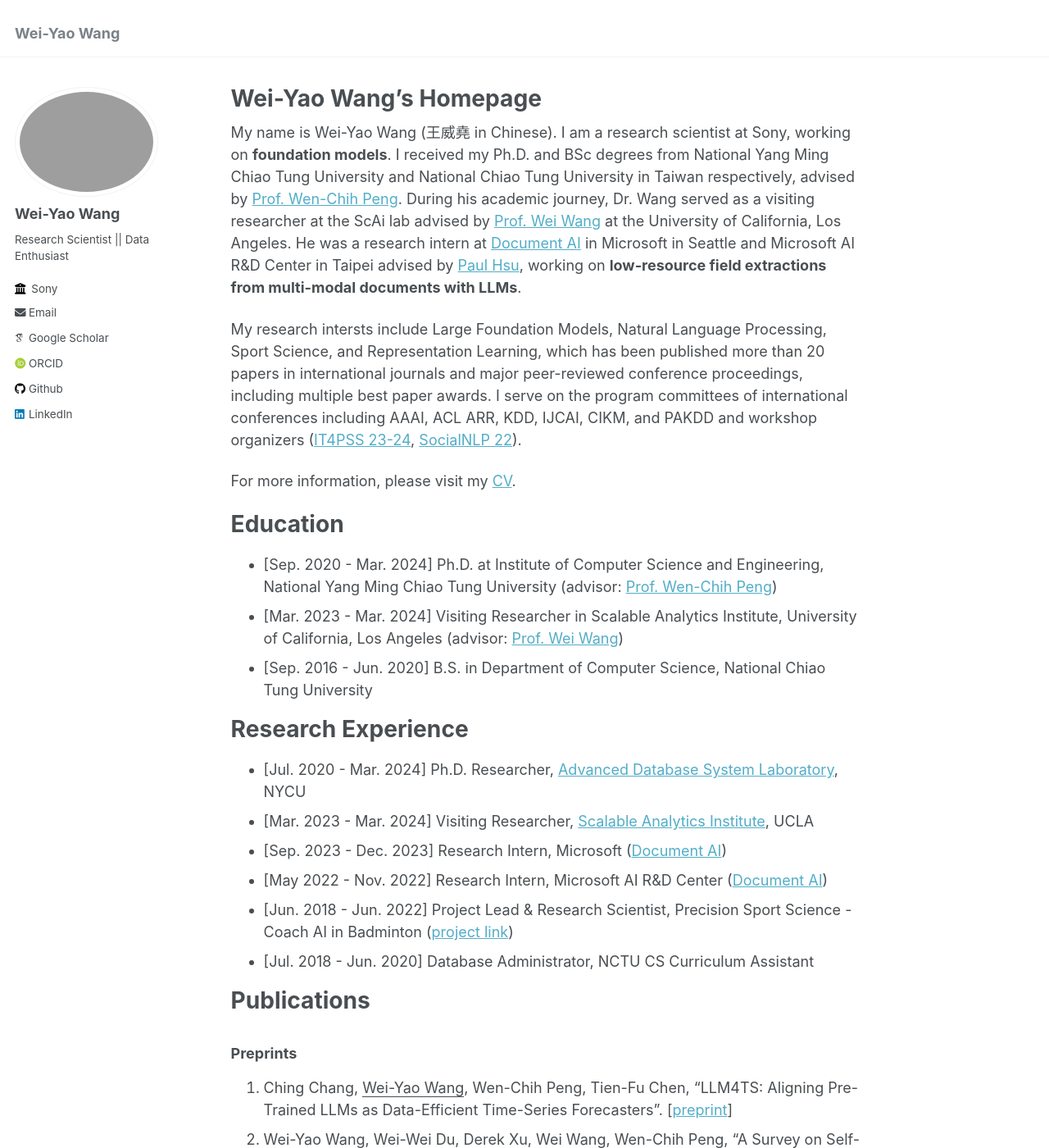
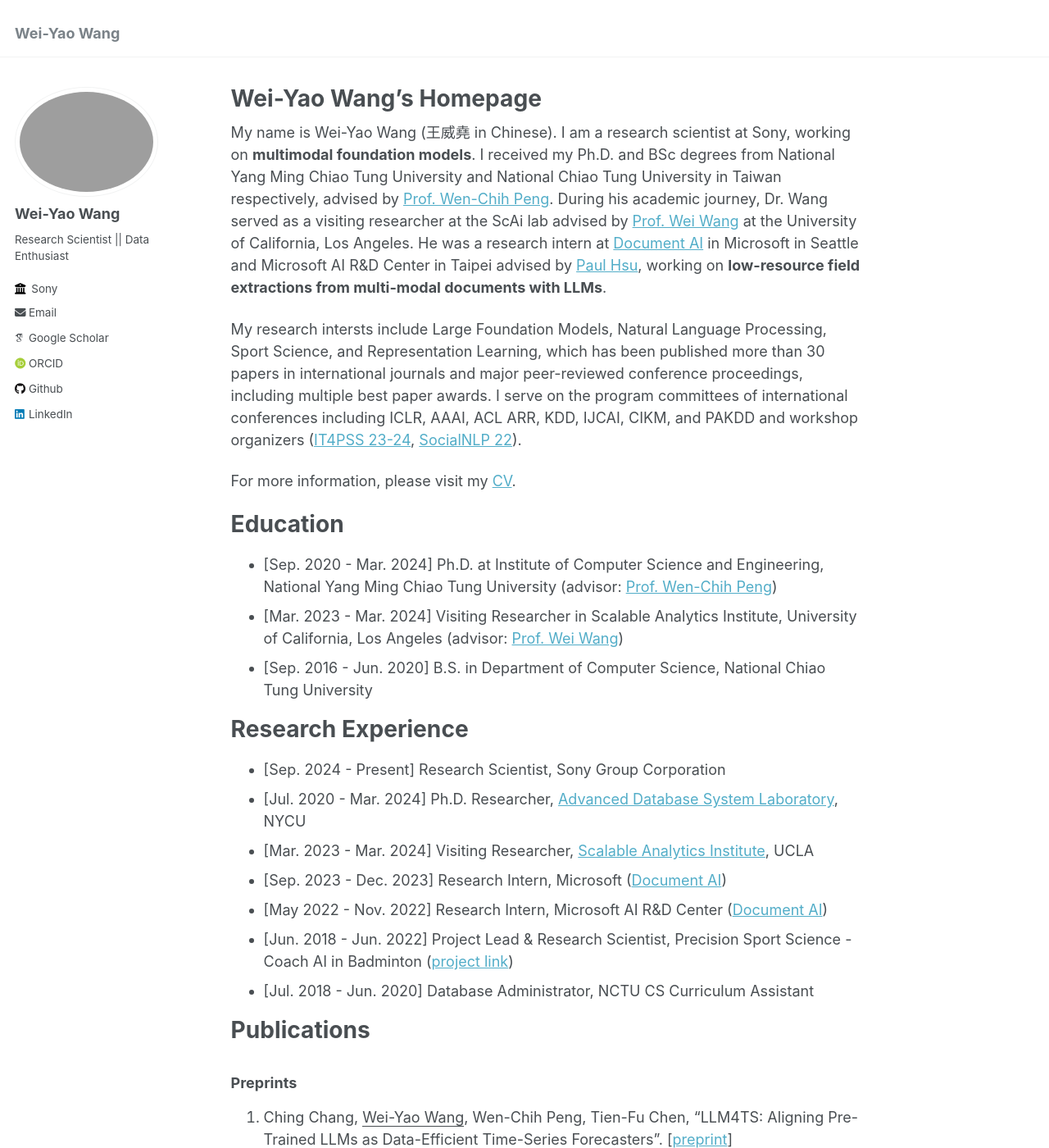
Before and after one commit to wywyWang/wywyWang.github.io, a Jekyll site: the page built from _pages/about.md, in a window 1280 px wide and 1400 px high. Shown: the whole window at 82% size. Built offline with Jekyll 4.4.1, drawn with Linux system fonts in a browser that asks for light colours; some web fonts are replaced; some of the changed lines change nothing that is shown; some of the changed text lies outside the part shown.

Commit message:
update recent status

```diff
--- a/_pages/about.md
+++ b/_pages/about.md
@@ -7,9 +7,9 @@ redirect_from:
   - /about.html
 ---
 
-My name is Wei-Yao Wang (王威堯 in Chinese). I am a research scientist at Sony, working on **foundation models**. I received my Ph.D. and BSc degrees from National Yang Ming Chiao Tung University and National Chiao Tung University in Taiwan respectively, advised by [Prof. Wen-Chih Peng](https://sites.google.com/site/wcpeng/wcpeng). During his academic journey, Dr. Wang served as a visiting researcher at the ScAi lab advised by [Prof. Wei Wang](https://web.cs.ucla.edu/~weiwang/) at the University of California, Los Angeles. He was a research intern at [Document AI](https://www.microsoft.com/en-us/research/project/document-ai/overview/) in Microsoft in Seattle and Microsoft AI R&D Center in Taipei advised by [Paul Hsu](https://www.microsoft.com/en-us/research/people/paulhsu/), working on **low-resource field extractions from multi-modal documents with LLMs**.
+My name is Wei-Yao Wang (王威堯 in Chinese). I am a research scientist at Sony, working on **multimodal foundation models**. I received my Ph.D. and BSc degrees from National Yang Ming Chiao Tung University and National Chiao Tung University in Taiwan respectively, advised by [Prof. Wen-Chih Peng](https://sites.google.com/site/wcpeng/wcpeng). During his academic journey, Dr. Wang served as a visiting researcher at the ScAi lab advised by [Prof. Wei Wang](https://web.cs.ucla.edu/~weiwang/) at the University of California, Los Angeles. He was a research intern at [Document AI](https://www.microsoft.com/en-us/research/project/document-ai/overview/) in Microsoft in Seattle and Microsoft AI R&D Center in Taipei advised by [Paul Hsu](https://www.microsoft.com/en-us/research/people/paulhsu/), working on **low-resource field extractions from multi-modal documents with LLMs**.
 
-My research intersts include Large Foundation Models, Natural Language Processing, Sport Science, and Representation Learning, which has been published more than 20 papers in international journals and major peer-reviewed conference proceedings, including multiple best paper awards. I serve on the program committees of international conferences including AAAI, ACL ARR, KDD, IJCAI, CIKM, and PAKDD and workshop organizers ([IT4PSS 23-24](https://wasn.csie.ncu.edu.tw/workshop/IT4PSS2024.html), [SocialNLP 22](https://sites.google.com/view/socialnlp2022/)).
+My research intersts include Large Foundation Models, Natural Language Processing, Sport Science, and Representation Learning, which has been published more than 30 papers in international journals and major peer-reviewed conference proceedings, including multiple best paper awards. I serve on the program committees of international conferences including ICLR, AAAI, ACL ARR, KDD, IJCAI, CIKM, and PAKDD and workshop organizers ([IT4PSS 23-24](https://wasn.csie.ncu.edu.tw/workshop/IT4PSS2024.html), [SocialNLP 22](https://sites.google.com/view/socialnlp2022/)).
 
 For more information, please visit my [CV](https://drive.google.com/file/d/1YWwWkMy9zy4jGmm8Jni4zRh-iomogupX/view?usp=drive_link).
 
@@ -21,6 +21,7 @@ Education
 
 Research Experience
 ======
+- [Sep. 2024 - Present] Research Scientist, Sony Group Corporation
 - [Jul. 2020 - Mar. 2024] Ph.D. Researcher, [Advanced Database System Laboratory](https://lab-adsl-website.vercel.app/), NYCU
 - [Mar. 2023 - Mar. 2024] Visiting Researcher, [Scalable Analytics Institute](https://scai.cs.ucla.edu/), UCLA
 - [Sep. 2023 - Dec. 2023] Research Intern, Microsoft ([Document AI](https://www.microsoft.com/en-us/research/project/document-ai/overview/))
@@ -32,30 +33,30 @@ Publications
 ======
 ### Preprints
 1. Ching Chang, <ins>Wei-Yao Wang</ins>, Wen-Chih Peng, Tien-Fu Chen, "LLM4TS: Aligning Pre-Trained LLMs as Data-Efficient Time-Series Forecasters". [[preprint](https://arxiv.org/abs/2308.08469)]
-2. <ins>Wei-Yao Wang</ins>, Wei-Wei Du, Derek Xu, Wei Wang, Wen-Chih Peng, "A Survey on Self-Supervised Learning for Non-Sequential Tabular Data". [[preprint](https://arxiv.org/abs/2402.01204)]
-3. <ins>Wei-Yao Wang</ins>, Wen-Chih Peng, Wei Wang, Philip Yu, "ShuttleSHAP: A Turn-Based Feature Attribution Approach for Analyzing Forecasting Models in Badminton". [[preprint](https://arxiv.org/abs/2312.10942)]
+2. <ins>Wei-Yao Wang</ins>, Wen-Chih Peng, Wei Wang, Philip Yu, "ShuttleSHAP: A Turn-Based Feature Attribution Approach for Analyzing Forecasting Models in Badminton". [[preprint](https://arxiv.org/abs/2312.10942)]
 
 ### Journals and Conferences
-1. <ins>Wei-Yao Wang</ins>\*, Xiusi Chen\*, Ziniu Hu, David Reynoso, Kun Jin, Mingyan Liu, P. Jeffrey Brantingham, Wei Wang, "Professional Basketball Player Behavior Synthesis via Planning with Diffusion", *33rd ACM International Conference on Information and Knowledge Management (CIKM), 2024* (acceptance rate: 33.3%). [[paper](https://arxiv.org/abs/2306.04090)]
-2. Kuang-Da Wang, <ins>Wei-Yao Wang</ins>, Ping-Chun Hsieh, Wen-Chih Peng, "Offline Imitation of Badminton Player Behavior via Experiential Contexts and Brownian Motion", *European Conference on Machine Learning and Principles and Practice of Knowledge Discovery in Databases (ECML-PKDD), 2024* (acceptance rate: 24.5%). [[paper](https://arxiv.org/abs/2403.12406)]
-3. <ins>Wei-Yao Wang</ins>, Wei-Wei Du, Wen-Chih Peng, "Benchmarking Stroke Forecasting with Stroke-Level Badminton Dataset", *33rd International Joint Conference on Artificial Intelligence (IJCAI Demo), 2024*. [[paper](https://arxiv.org/abs/2306.15664)]
-4. Ching Chang, Chiao-Tung Chan, <ins>Wei-Yao Wang</ins>, Wen-Chih Peng, Tien-Fu Chen, "TimeDRL: Disentangled Representation Learning for Multivariate Time-Series", *IEEE International Conference on Data Engineering (ICDE), 2024*. [[paper](https://arxiv.org/abs/2312.04142)]
-5. Chih-Chia Li, <ins>Wei-Yao Wang</ins>, Wei-Wei Du, Wen-Chih Peng, "Look Around! A Neighbor Relation Graph Learning Framework for Real Estate Appraisal", *Pacific-Asia Conference on Knowledge Discovery and Data Mining (PAKDD), 2024*. [[paper](https://arxiv.org/abs/2212.12190)]
-6. <ins>Wei-Yao Wang</ins>, Yu-Chieh Chang, Wen-Chih Peng, "Style-News: Incorporating Stylized News Generation and Adversarial Verification for Neural Fake News Detection", *18th Conference of the European Chapter of the Association for Computational Linguistics (EACL), 2024* (acceptance rate: 20.3%). [[paper](https://aclanthology.org/2024.eacl-long.92/)]
-7. Zheng-Ming Lin, Ching Chang, <ins>Wei-Yao Wang</ins>, Kuang-Da Wang, Wen-Chih Peng, "Root Cause Analysis In Microservice Using Neural Granger Causal Discovery", *38th AAAI Conference on Artificial Intelligence (AAAI), 2024* (acceptance rate: 23.75%). [[paper](https://ojs.aaai.org/index.php/AAAI/article/view/27772)]
-8. Ying-Ying Chang, <ins>Wei-Yao Wang</ins>, Wen-Chih Peng, "SeGA: Preference-Aware Self-Contrastive Learning with Prompts for Anomalous User Detection on Twitter", *38th AAAI Conference on Artificial Intelligence (AAAI), 2024* (acceptance rate: 23.75%). [[paper](https://ojs.aaai.org/index.php/AAAI/article/view/27752)]
-9. Kuang-Da Wang, Yu-Tse Chen, Yu-Heng Lin, <ins>Wei-Yao Wang</ins>, Wen-Chih Peng, "The CoachAI Badminton Environment: Bridging the Gap Between a Reinforcement Learning Environment and Real-World Badminton Games", *38th AAAI Conference on Artificial Intelligence (AAAI Demo), 2024*. [[paper](https://ojs.aaai.org/index.php/AAAI/article/view/30584)]
-10. Kuang-Da Wang, <ins>Wei-Yao Wang</ins>, Yu-Tse Chen, Yu-Heng Lin, Wen-Chih Peng, "The CoachAI Badminton Environment: A Novel Reinforcement Learning Environment with Realistic Opponents (Student Abstract)", *38th AAAI Conference on Artificial Intelligence (AAAI), 2024*. [[paper](https://ojs.aaai.org/index.php/AAAI/article/view/30523)]
-11. Yu-Chien Tang, <ins>Wei-Yao Wang</ins>, An-Zi Yen, Wen-Chih Peng, "RSVP: Customer Intent Detection via Agent Response Contrastive and Generative Pre-Training", *2023 Conference on Empirical Methods in Natural Language Processing (EMNLP Findings), 2023*. [[paper](https://arxiv.org/abs/2310.09773)]
-12. Wei-Wei Du, <ins>Wei-Yao Wang</ins>, Wen-Chih Peng, "DoRA: Domain-Based Self-Supervised Learning Framework for Low-Resource Real Estate Appraisal", *32nd ACM International Conference on Information and Knowledge Management (CIKM), 2023* (acceptance rate: 32%). [[paper](https://dl.acm.org/doi/10.1145/3583780.3615470)]
-13. <ins>Wei-Yao Wang</ins>, Yung Chang Huang, Tsi-Ui Ik, Wen-Chih Peng, "ShuttleSet: A Human-Annotated Stroke-Level Singles Dataset for Badminton Tactical Analysis", *29TH ACM SIGKDD Conference On Knowledge Discovery And Data Mining (KDD), 2023* (acceptance rate: 25.4%). [[paper](https://dl.acm.org/doi/10.1145/3580305.3599906)]
-14. Kai-Shiang Chang, <ins>Wei-Yao Wang</ins>, Wen-Chih Peng, "Where Will Players Move Next? Dynamic Graphs and Hierarchical Fusion for Movement Forecasting in Badminton", *37th AAAI Conference on Artificial Intelligence (AAAI), 2023* (acceptance rate: 19.6%). [[paper](https://ojs.aaai.org/index.php/AAAI/article/view/25855)]
-15. Li-Chun Huang, Nai-Zen Hseuh, Yen-Che Chien, <ins>Wei-Yao Wang</ins>, Kuang-Da Wang, Wen-Chih Peng, "A Reinforcement Learning Badminton Environment for Simulating Player Tactics (Student Abstract)", *37th AAAI Conference on Artificial Intelligence (AAAI), 2023*. [[paper](https://ojs.aaai.org/index.php/AAAI/article/view/26976)]
-16. <ins>Wei-Yao Wang</ins>, "Modeling Turn-Based Sequences for Player Tactic Applications in Badminton Matches", *31st ACM International Conference on Information and Knowledge Management (CIKM), 2022*. [[paper](https://dl.acm.org/doi/abs/10.1145/3511808.3557820)]
-17. <ins>Wei-Yao Wang</ins>, Teng-Fong Chan, Wen-Chih Peng, Hui-Kuo Yang, Chih-Chuan Wang, Yao-Chung Fan, "How Is the Stroke? Inferring Shot Influence in Badminton Matches via Long Short-Term Dependencies", *ACM Transactions on Intelligent Systems and Technology (TIST), Vol. 14, No. 1, pp1-22, 2022*. [[paper](https://dl.acm.org/doi/full/10.1145/3551391)]
-18. <ins>Wei-Yao Wang</ins>, Hong-Han Shuai, Kai-Shiang Chang, Wen-Chih Peng, "ShuttleNet: Position-Aware Fusion of Rally Progress and Player Styles for Stroke Forecasting in Badminton", *37th AAAI Conference on Artificial Intelligence (AAAI), 2022* (acceptance rate: 15%). [[paper](https://arxiv.org/abs/2112.01044)]
-19. <ins>Wei-Yao Wang</ins>, Teng-Fong Chan, Hui-Kuo Yang, Chih-Chuan Wang, Yao-Chung Fan, Wen-Chih Peng, "Exploring the Long Short-Term Dependencies to Infer Shot Influence in Badminton Matches", *The 21st IEEE International Conference on Data Mining (ICDM), 2021* (acceptance rate: 20%). [[paper](https://arxiv.org/abs/2109.06431)]
-20. <ins>Wei-Yao Wang</ins>, Kai-Shiang Chang, Teng-Fong Chen, Chih-Chuan Wang, Wen-Chih Peng, Chih-Wei Yi, “Badminton Coach AI: A badminton match data analysis platform based on deep learning”, *Physical Education Journal, vol.53, no.2, pp.201–213, 2020*. [[paper](https://www.airitilibrary.com/Publication/alDetailedMesh?docid=10247297-202006-202007060015-202007060015-201-213)]
+1. <ins>Wei-Yao Wang</ins>, Wei-Wei Du, Derek Xu, Wei Wang, Wen-Chih Peng, "A Survey on Self-Supervised Learning for Non-Sequential Tabular Data", *The 16th Asian Conference on Machine Learning (ACML), 2024*. [[paper](https://arxiv.org/abs/2402.01204)]
+2. <ins>Wei-Yao Wang</ins>\*, Xiusi Chen\*, Ziniu Hu, David Reynoso, Kun Jin, Mingyan Liu, P. Jeffrey Brantingham, Wei Wang, "Professional Basketball Player Behavior Synthesis via Planning with Diffusion", *33rd ACM International Conference on Information and Knowledge Management (CIKM), 2024* (acceptance rate: 33.3%). [[paper](https://arxiv.org/abs/2306.04090)]
+3. Kuang-Da Wang, <ins>Wei-Yao Wang</ins>, Ping-Chun Hsieh, Wen-Chih Peng, "Offline Imitation of Badminton Player Behavior via Experiential Contexts and Brownian Motion", *European Conference on Machine Learning and Principles and Practice of Knowledge Discovery in Databases (ECML-PKDD), 2024* (acceptance rate: 24.5%). [[paper](https://arxiv.org/abs/2403.12406)]
+4. <ins>Wei-Yao Wang</ins>, Wei-Wei Du, Wen-Chih Peng, "Benchmarking Stroke Forecasting with Stroke-Level Badminton Dataset", *33rd International Joint Conference on Artificial Intelligence (IJCAI Demo), 2024*. [[paper](https://arxiv.org/abs/2306.15664)]
+5. Ching Chang, Chiao-Tung Chan, <ins>Wei-Yao Wang</ins>, Wen-Chih Peng, Tien-Fu Chen, "TimeDRL: Disentangled Representation Learning for Multivariate Time-Series", *IEEE International Conference on Data Engineering (ICDE), 2024*. [[paper](https://arxiv.org/abs/2312.04142)]
+6. Chih-Chia Li, <ins>Wei-Yao Wang</ins>, Wei-Wei Du, Wen-Chih Peng, "Look Around! A Neighbor Relation Graph Learning Framework for Real Estate Appraisal", *Pacific-Asia Conference on Knowledge Discovery and Data Mining (PAKDD), 2024*. [[paper](https://arxiv.org/abs/2212.12190)]
+7. <ins>Wei-Yao Wang</ins>, Yu-Chieh Chang, Wen-Chih Peng, "Style-News: Incorporating Stylized News Generation and Adversarial Verification for Neural Fake News Detection", *18th Conference of the European Chapter of the Association for Computational Linguistics (EACL), 2024* (acceptance rate: 20.3%). [[paper](https://aclanthology.org/2024.eacl-long.92/)]
+8. Zheng-Ming Lin, Ching Chang, <ins>Wei-Yao Wang</ins>, Kuang-Da Wang, Wen-Chih Peng, "Root Cause Analysis In Microservice Using Neural Granger Causal Discovery", *38th AAAI Conference on Artificial Intelligence (AAAI), 2024* (acceptance rate: 23.75%). [[paper](https://ojs.aaai.org/index.php/AAAI/article/view/27772)]
+9. Ying-Ying Chang, <ins>Wei-Yao Wang</ins>, Wen-Chih Peng, "SeGA: Preference-Aware Self-Contrastive Learning with Prompts for Anomalous User Detection on Twitter", *38th AAAI Conference on Artificial Intelligence (AAAI), 2024* (acceptance rate: 23.75%). [[paper](https://ojs.aaai.org/index.php/AAAI/article/view/27752)]
+10. Kuang-Da Wang, Yu-Tse Chen, Yu-Heng Lin, <ins>Wei-Yao Wang</ins>, Wen-Chih Peng, "The CoachAI Badminton Environment: Bridging the Gap Between a Reinforcement Learning Environment and Real-World Badminton Games", *38th AAAI Conference on Artificial Intelligence (AAAI Demo), 2024*. [[paper](https://ojs.aaai.org/index.php/AAAI/article/view/30584)]
+11. Kuang-Da Wang, <ins>Wei-Yao Wang</ins>, Yu-Tse Chen, Yu-Heng Lin, Wen-Chih Peng, "The CoachAI Badminton Environment: A Novel Reinforcement Learning Environment with Realistic Opponents (Student Abstract)", *38th AAAI Conference on Artificial Intelligence (AAAI), 2024*. [[paper](https://ojs.aaai.org/index.php/AAAI/article/view/30523)]
+12. Yu-Chien Tang, <ins>Wei-Yao Wang</ins>, An-Zi Yen, Wen-Chih Peng, "RSVP: Customer Intent Detection via Agent Response Contrastive and Generative Pre-Training", *2023 Conference on Empirical Methods in Natural Language Processing (EMNLP Findings), 2023*. [[paper](https://arxiv.org/abs/2310.09773)]
+13. Wei-Wei Du, <ins>Wei-Yao Wang</ins>, Wen-Chih Peng, "DoRA: Domain-Based Self-Supervised Learning Framework for Low-Resource Real Estate Appraisal", *32nd ACM International Conference on Information and Knowledge Management (CIKM), 2023* (acceptance rate: 32%). [[paper](https://dl.acm.org/doi/10.1145/3583780.3615470)]
+14. <ins>Wei-Yao Wang</ins>, Yung Chang Huang, Tsi-Ui Ik, Wen-Chih Peng, "ShuttleSet: A Human-Annotated Stroke-Level Singles Dataset for Badminton Tactical Analysis", *29TH ACM SIGKDD Conference On Knowledge Discovery And Data Mining (KDD), 2023* (acceptance rate: 25.4%). [[paper](https://dl.acm.org/doi/10.1145/3580305.3599906)]
+15. Kai-Shiang Chang, <ins>Wei-Yao Wang</ins>, Wen-Chih Peng, "Where Will Players Move Next? Dynamic Graphs and Hierarchical Fusion for Movement Forecasting in Badminton", *37th AAAI Conference on Artificial Intelligence (AAAI), 2023* (acceptance rate: 19.6%). [[paper](https://ojs.aaai.org/index.php/AAAI/article/view/25855)]
+16. Li-Chun Huang, Nai-Zen Hseuh, Yen-Che Chien, <ins>Wei-Yao Wang</ins>, Kuang-Da Wang, Wen-Chih Peng, "A Reinforcement Learning Badminton Environment for Simulating Player Tactics (Student Abstract)", *37th AAAI Conference on Artificial Intelligence (AAAI), 2023*. [[paper](https://ojs.aaai.org/index.php/AAAI/article/view/26976)]
+17. <ins>Wei-Yao Wang</ins>, "Modeling Turn-Based Sequences for Player Tactic Applications in Badminton Matches", *31st ACM International Conference on Information and Knowledge Management (CIKM), 2022*. [[paper](https://dl.acm.org/doi/abs/10.1145/3511808.3557820)]
+18. <ins>Wei-Yao Wang</ins>, Teng-Fong Chan, Wen-Chih Peng, Hui-Kuo Yang, Chih-Chuan Wang, Yao-Chung Fan, "How Is the Stroke? Inferring Shot Influence in Badminton Matches via Long Short-Term Dependencies", *ACM Transactions on Intelligent Systems and Technology (TIST), Vol. 14, No. 1, pp1-22, 2022*. [[paper](https://dl.acm.org/doi/full/10.1145/3551391)]
+19. <ins>Wei-Yao Wang</ins>, Hong-Han Shuai, Kai-Shiang Chang, Wen-Chih Peng, "ShuttleNet: Position-Aware Fusion of Rally Progress and Player Styles for Stroke Forecasting in Badminton", *37th AAAI Conference on Artificial Intelligence (AAAI), 2022* (acceptance rate: 15%). [[paper](https://arxiv.org/abs/2112.01044)]
+20. <ins>Wei-Yao Wang</ins>, Teng-Fong Chan, Hui-Kuo Yang, Chih-Chuan Wang, Yao-Chung Fan, Wen-Chih Peng, "Exploring the Long Short-Term Dependencies to Infer Shot Influence in Badminton Matches", *The 21st IEEE International Conference on Data Mining (ICDM), 2021* (acceptance rate: 20%). [[paper](https://arxiv.org/abs/2109.06431)]
+21. <ins>Wei-Yao Wang</ins>, Kai-Shiang Chang, Teng-Fong Chen, Chih-Chuan Wang, Wen-Chih Peng, Chih-Wei Yi, “Badminton Coach AI: A badminton match data analysis platform based on deep learning”, *Physical Education Journal, vol.53, no.2, pp.201–213, 2020*. [[paper](https://www.airitilibrary.com/Publication/alDetailedMesh?docid=10247297-202006-202007060015-202007060015-201-213)]
 
 ### Workshops
 1. Kuang-Da Wang, Yu-Tse Chen, Yu-Heng Lin, <ins>Wei-Yao Wang</ins>, Wen-Chih Peng, "The CoachAI Badminton Environment: Improving Badminton Player Tactics with A Novel Reinforcement Learning Environment", *ACM SIGKDD Workshop on on Data Science and AI for Sports, 2023*.
@@ -101,7 +102,7 @@ Competition Awards
 Academic Services
 ======
 **Conference Program Committee**
-KDD'25, AAAI (22-now), IJCAI (23-now), ACL ARR (22-now), ISACE (23-now), LT-EDI-ACL 2022 @ ACL'22
+ICLR'25, KDD'25, AAAI (22-now), IJCAI (23-now), ACL ARR (22-now), ISACE (23-now), LT-EDI-ACL 2022 @ ACL'22
 
 **Organizer**
 ITPSS @ IJCAI’23-24, CoachAI Challenge @ IJCAI’23, SocialNLP 2022 @ WWW'22 and NAACL'22
```
